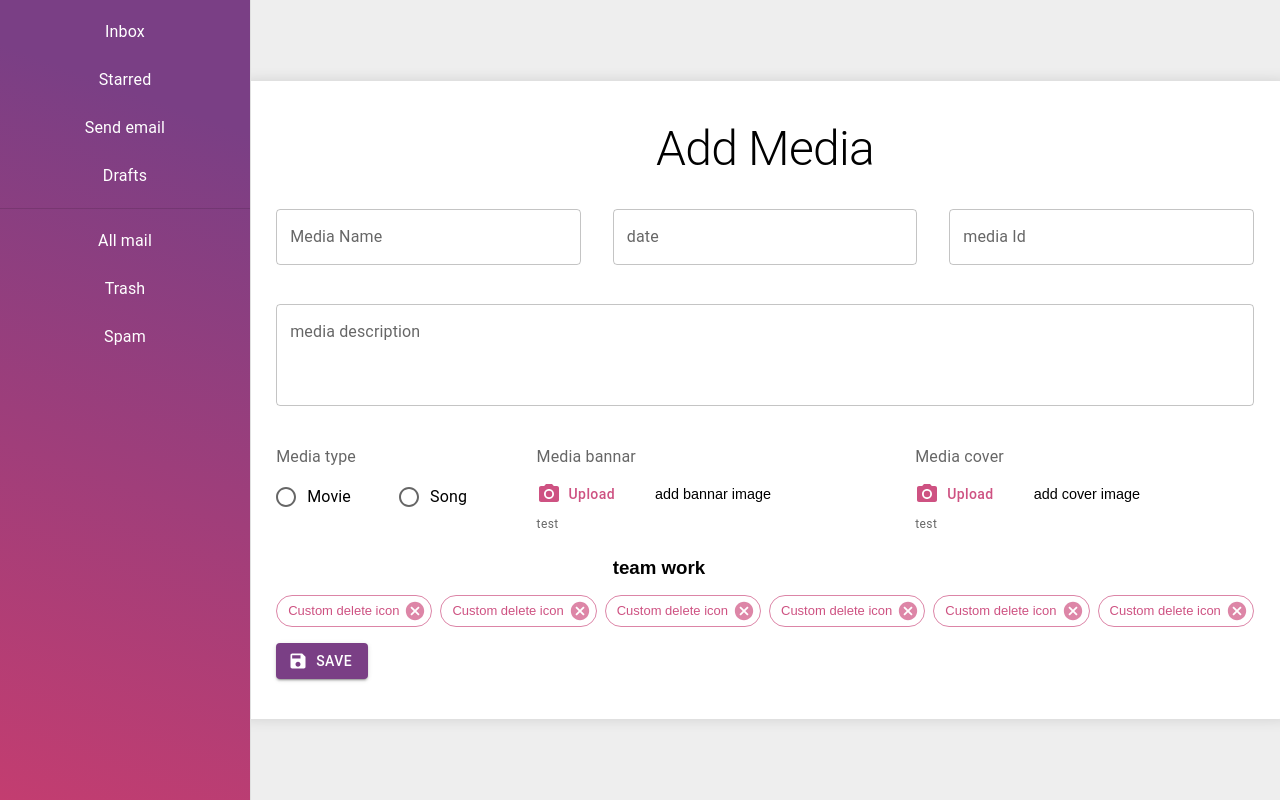
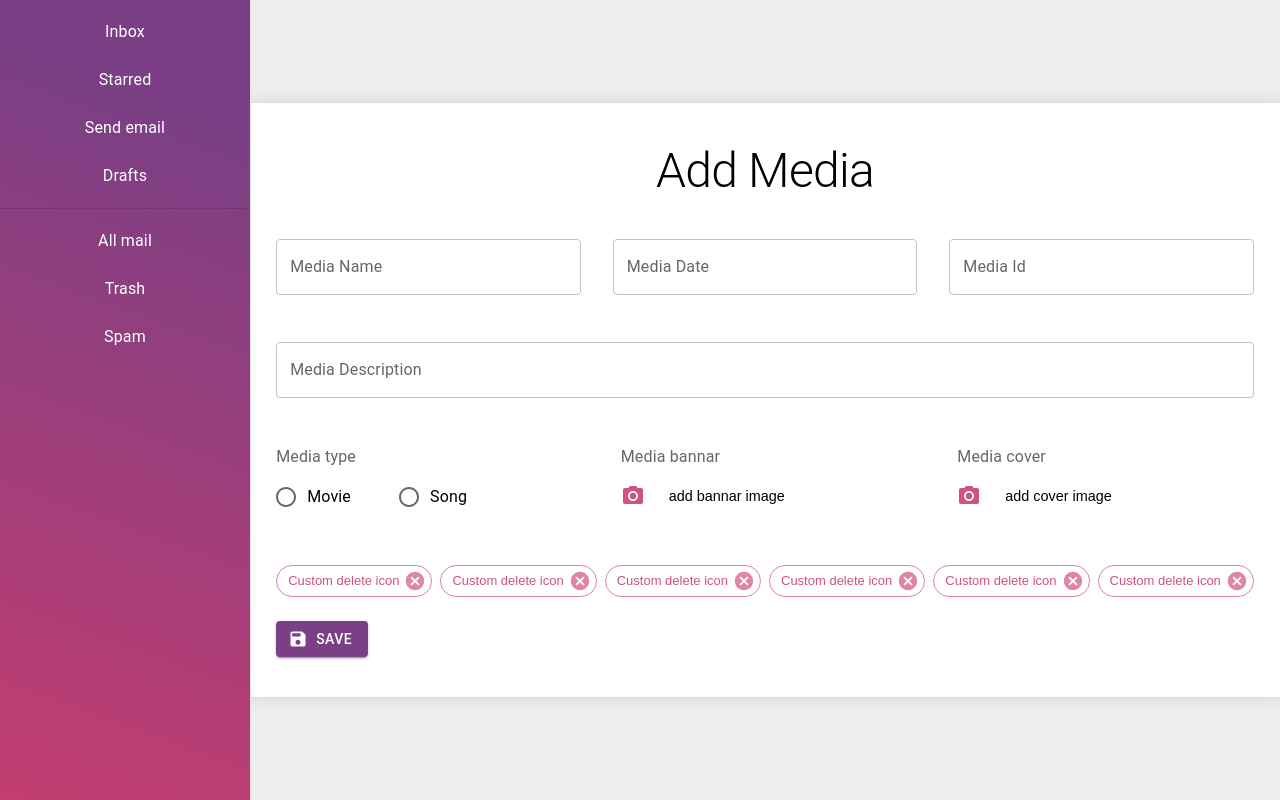
Before and after one commit to randa-11295/Nosatalga-dashboard, a React (Create React App) app: page / in a window 1280 px wide. Built offline with nearby package versions, Linux system fonts and the light colour scheme.

Commit message:
solve error

```diff
--- a/src/Components/Inputs/TextCustomInput.js
+++ b/src/Components/Inputs/TextCustomInput.js
@@ -9,15 +9,15 @@ const test = [1 , 2 , 3]
 return (
 
 <TextField fullWidth
+        value={props.formik.values[props.name]}
         onChange={props.formik.handleChange}
         onBlur={props.formik.handleBlur}
         error={props.formik.touched[props.name] && Boolean(props.formik.errors[props.name])}
         helperText={(props.formik.touched[props.name] && props.formik.errors[props.name]) || " "}
         name={props.name}
-        value={props.formik.values[props.name]}
         label={props.label}
         type={props.num ? "number" : "text"}
-        multiline={props.mult }
+        multiline={props.mult || false }
         minRows={3}
         select ={props.select}
 >
--- a/src/Components/Inputs/UplodeInput.js
+++ b/src/Components/Inputs/UplodeInput.js
@@ -1,6 +1,6 @@
 import { styled } from '@mui/material/styles';
-import { useState } from 'react';
-import Button from '@mui/material/Button';
+import { useState , useEffect } from 'react';
+import IconButton from '@mui/material/IconButton';
 import Box from '@mui/material/Box';
 import Typography from '@mui/material/Box';
 import PhotoCamera from '@mui/icons-material/PhotoCamera';
@@ -16,35 +16,43 @@ const Input = styled('input')({
 export default function UploadButtons(props) {
 
 const [photo , setPhoto] = useState(`add ${props.name} image`);
+const [succsess , setSuccsess] = useState(false);
+
+
 
 const onFileChange = event => {
 
-  const value = event.target.files[0] ;
+const value = event.target.files[0] ;
   props.handleChange( value , props.name );
   setPhoto(value.name)
+  setSuccsess(true)
 };
 
+const error = props.formik.errors[props.name]
+const isError = props.formik.touched[props.name] && Boolean(error) && !succsess
 
 
 return (
-<FormControl   variant="standard"  error={! true }   >
+<FormControl   variant="standard"  error={isError}  >
 <FormLabel sx= {{ml : 1 , mb:1}} > Media {props.name} </FormLabel>
 <Box sx={{display : "flex" , alignItems : "center"}}>
 
     <label>
+      <Input accept="image/*"  onChange={onFileChange}  type="file" onBlur={props.formik.handleBlur}  />
 
-      <Input accept="image/*"  onChange={onFileChange}  type="file"  />
-
-      <Button   component="span" sx= {{ mr: 4 , textTransform: 'capitalize',  }}>
-           <PhotoCamera sx= {{ mr: 1  }} /> upload
-      </Button>
+      <IconButton  color={isError ? "error" : "primary"}  component="span" sx= {{ mr: 2  }}>
+           <PhotoCamera />
+      </IconButton>
     </label>
 
-    <Typography variant="p" component="p" sx= {{fontSize : ".9rem"}}   >
+    <Typography variant="p" component="p" sx= {{fontSize : ".9rem" , color :  isError ? "error.main" : "black" }}   >
              {photo}
     </Typography>
 </Box>
-<FormHelperText sx= {{ml : 1 }}>{"test" || " "}</FormHelperText>
+
+<FormHelperText sx= {{ml : 1 }}>
+    { isError ? error : " "}
+</FormHelperText>
 
 
 </FormControl>
--- a/src/Components/Inputs/checkArea.js
+++ b/src/Components/Inputs/checkArea.js
@@ -7,17 +7,23 @@ import FormLabel from '@mui/material/FormLabel';
 
 export default function CheckArea(props) {
 
+const touch = props.formik.touched[props.name]
+
 return (
 
-<FormControl   variant="standard"  error={ Boolean(props.formik.errors[props.name])}   >
+<FormControl   variant="standard"  error={touch &&  Boolean(props.formik.errors[props.name]) }  >
 
 
 <FormLabel sx= {{ mb:1}} > Media {props.name} </FormLabel>
-<RadioGroup  name={props.name}  row   onChange={props.formik.handleChange}   >
-    <FormControlLabel color="error.main" value="movie" control={<Radio />} label="Movie" sx={{ mr: 6}} />
-    <FormControlLabel color="error.main" value="song"  control={<Radio />} label="Song" />
+
+<RadioGroup  name={props.name}  row  onChange={props.formik.handleChange} >
+    <FormControlLabel value="movie" control={<Radio />} label="Movie" sx={{ mr: 6}}  />
+    <FormControlLabel value="song"  control={<Radio />} label="Song" />
 </RadioGroup>
-<FormHelperText>{props.formik.errors[props.name] || " "}</FormHelperText>
+
+<FormHelperText>
+  {props.formik.errors[props.name] || " "}
+</FormHelperText>
 
 
 </FormControl>
--- a/src/Components/Movie/AddMovie.js
+++ b/src/Components/Movie/AddMovie.js
@@ -1,83 +1,96 @@
-import Grid from '@mui/material/Grid';
-import TextCustomInpute from '../Inputs/TextCustomInput';
+import Grid from "@mui/material/Grid";
+import TextCustomInpute from "../Inputs/TextCustomInput";
 import UploadButtons from "../Inputs/UplodeInput";
-import ChipsArea from '../Movie/ChipsArea';
-import LoadBtn from '../Inputs/LoadBtn';
-import { useFormik } from 'formik';
-import CheckArea from '../Inputs/checkArea';
-import {addMovieShema} from "../../Common/vaildation"
-import Headline from '../Text/Headline';
+import ChipsArea from "../Movie/ChipsArea";
+import LoadBtn from "../Inputs/LoadBtn";
+import { useFormik } from "formik";
+import CheckArea from "../Inputs/checkArea";
+import { addMovieShema } from "../../Common/vaildation";
+import Headline from "../Text/Headline";
+import { v4 as uuid } from "uuid";
+import { TextField } from "@mui/material";
+import { useState } from "react";
 
 export default function BasicGrid() {
-
   const formik = useFormik({
     initialValues: {
-  name : "",
-  description : "",
-  date : "" ,
-  mediaId : "" ,
-  bannar : {} ,
-  cover : {},
+      name: "",
+      type: "",
+      description: "",
+      date: "",
+      mediaId: "",
+      bannar: {},
+      cover: {},
     },
-validationSchema: addMovieShema,
-onSubmit: values => {
-  console.log("submit ",values,);
+    // validationSchema: addMovieShema,
+    onSubmit: (values) => {
+      console.log("submit ", values);
     },
   });
 
-const custumHandelChange =(val , key)=>{
-    formik.values[key] = val
-    console.log(formik.values)
-}
+  const custumHandelChange = (val, key) => {
+    formik.values[key] = val;
+    console.log(formik.values);
+  };
+
+  const textInput = [
+    { name: "name", label: "Media Name", size: 4 },
+    { name: "date", label: "Media Date", size: 4, num: true },
+    { name: "mediaId", label: "Media Id", size: 4 },
+    { name: "description", label: "Media Description", size: 12, mult: true },
+  ];
+
+  const repeatTextInput = () =>
+    textInput.map((el) => (
+      <Grid key={el.name} item xs={el.size}>
+        <TextCustomInpute
+          formik={formik}
+          num={el.num}
+          name={el.name}
+          label={el.label}
+        />
+      </Grid>
+    ));
+
+ const imgRepeat=()=>(  imgInput.map((el) => (
+        <Grid item xs={4} key={uuid()}>
+          <UploadButtons
+            formik={formik}
+            handleChange={custumHandelChange}
+            name={el}
+          />
+        </Grid>
+      )))
+  const imgInput = ["bannar", "cover"];
 
   return (
-<Grid  component="form" onSubmit={formik.handleSubmit} container columnSpacing={4} rowSpacing = {2}>
+    <Grid
+      component="form"
+      onSubmit={formik.handleSubmit}
+      container
+      columnSpacing={4}
+      rowSpacing={3}
+    >
       <Grid item xs={12}>
         <Headline />
       </Grid>
+
+      {repeatTextInput()}
+
+
       <Grid item xs={4}>
-        <TextCustomInpute  formik={formik}  name="name"  label="Media Name" />
+        <CheckArea formik={formik} name="type" />
       </Grid>
 
-    <Grid item xs={4}>
-        <TextCustomInpute formik={formik}  name="date"  num={true} label="date" />
-    </Grid>
-
-    <Grid item xs={4}>
-       <TextCustomInpute formik={formik}  name="mediaId"   label="media Id" />
-    </Grid>
-
-    <Grid item xs={12}>
-        <TextCustomInpute formik={formik}  name="description"  mult={true} label="media description" />
-    </Grid>
-
-    <Grid item xs={3}>
-       <CheckArea formik={formik} name="type"  />
-    </Grid>
-
-    <Grid item xs={4.5}>
-        <UploadButtons  error={formik.errors}  handleChange={custumHandelChange}  name="bannar" />
-    </Grid>
-
-    <Grid item xs={4.5}>
-          <UploadButtons error={formik.errors} handleChange={custumHandelChange}  name="cover" />
-    </Grid>
-
-    <Grid item xs={4}>
-    </Grid>
-
-    <Grid item xs={2}>
-      <h3> team work</h3>
-    </Grid>
+      {imgRepeat()}
 
       <Grid item xs={7}>
         <ChipsArea />
       </Grid>
 
       <Grid item xs={12}>
-        <LoadBtn  />
+        <LoadBtn />
       </Grid>
-
     </Grid>
   );
 }
```
Also changed, not shown: src/Common/vaildation.js (+25 -29 lines). Lines whose indentation alone changed are shown as unchanged.
